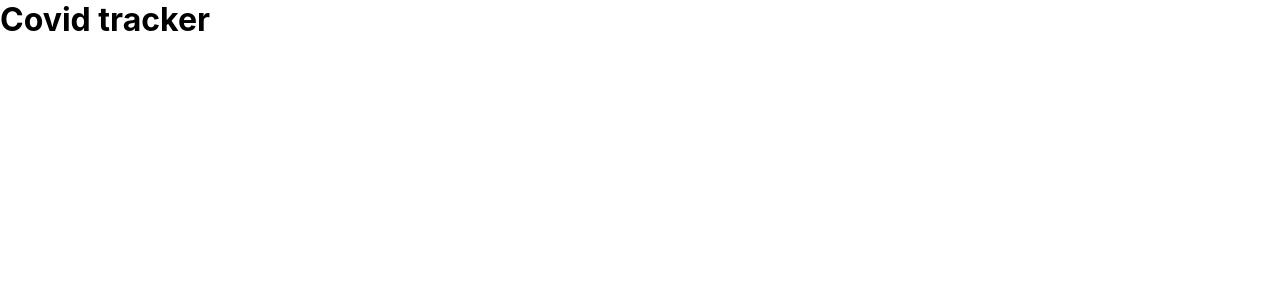
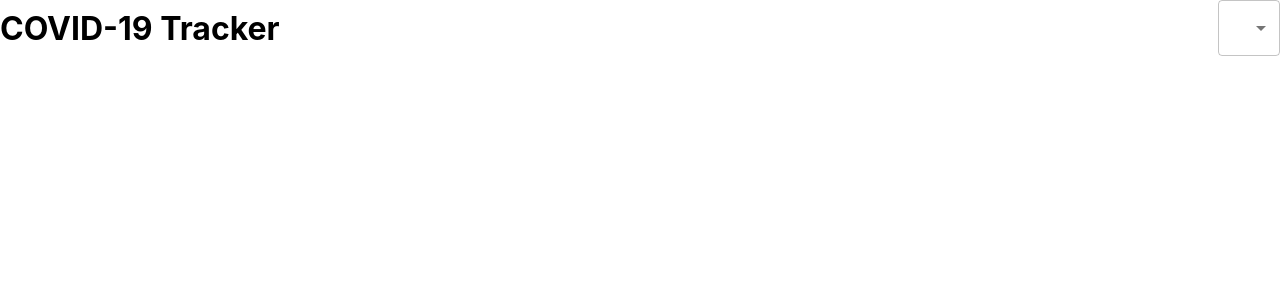
Before and after one commit to janitha000/react-covid, a React (Create React App) app in the folder covid-tracker/: page / in a window 1280 px wide. Shown: the top 300 px of the page. Built offline with nearby package versions, Linux system fonts and the light colour scheme.

Commit message:
Added header

```diff
--- a/covid-tracker/package.json
+++ b/covid-tracker/package.json
@@ -3,6 +3,7 @@
   "version": "0.1.0",
   "private": true,
   "dependencies": {
+    "@material-ui/core": "^4.11.0",
     "@testing-library/jest-dom": "^4.2.4",
     "@testing-library/react": "^9.5.0",
     "@testing-library/user-event": "^7.2.1",
--- a/covid-tracker/src/App.css
+++ b/covid-tracker/src/App.css
@@ -1,3 +1,10 @@
 * {
   margin : 0
 }
+
+.app__header{
+  display: flex;
+  align-items: center;
+  margin-bottom: 20px;
+  justify-content: space-between;
+}
--- a/covid-tracker/src/App.js
+++ b/covid-tracker/src/App.js
@@ -1,10 +1,22 @@
 import React from 'react';
+import { FormControl, MenuItem, Select } from '@material-ui/core'
 import './App.css';
 
 function App() {
   return (
-    <div >
-      <h1> Covid tracker</h1>
+    <div className="app">
+      <div className="app__header">
+        <h1> COVID-19 Tracker</h1>
+        <FormControl className="app_dropdown">
+          <Select variant="outlined" value="abc">
+            <MenuItem value="Sri Lanka">Sri Lanka</MenuItem>
+            <MenuItem value="US">US</MenuItem>
+
+          </Select>
+        </FormControl>
+      </div>
+
+
     </div>
   );
 }
```
Also changed, not shown: 1 other file (tests, documents, lock files or other folders).
